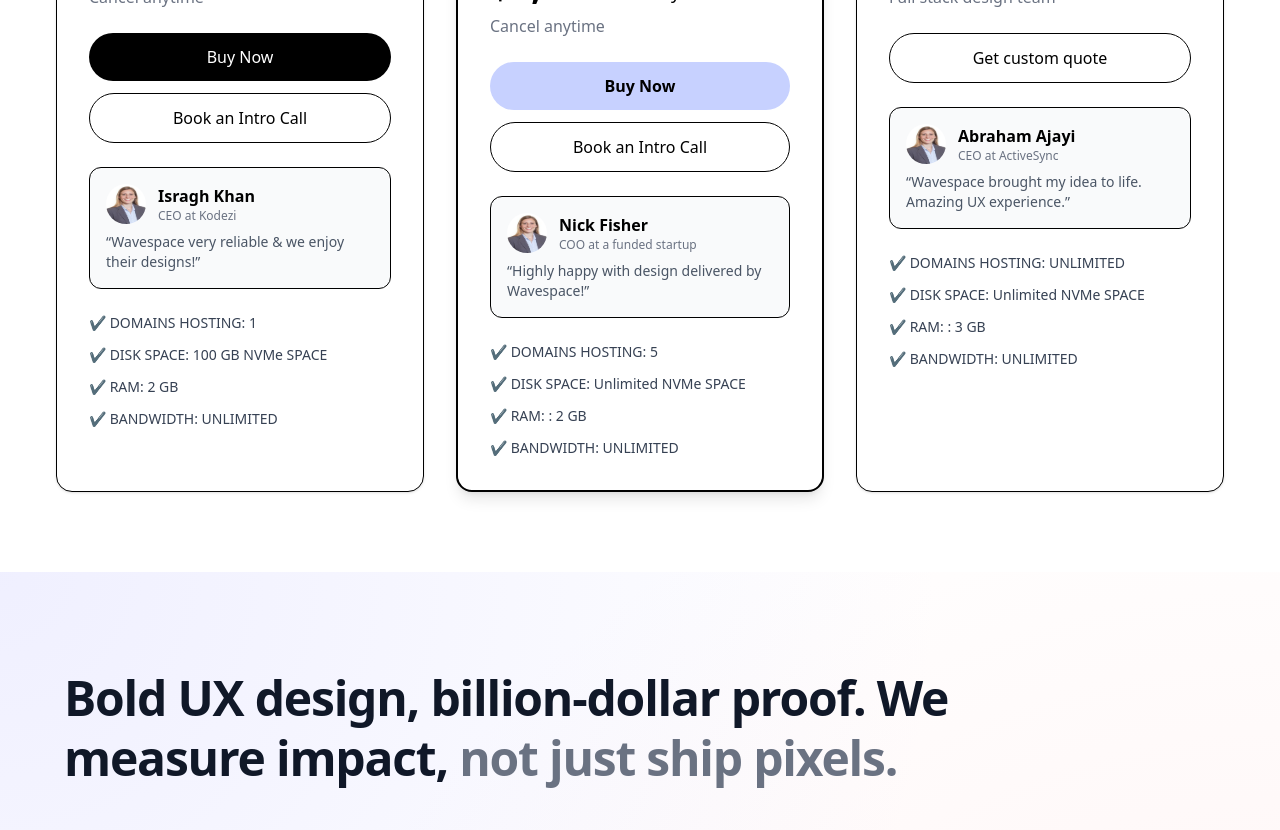
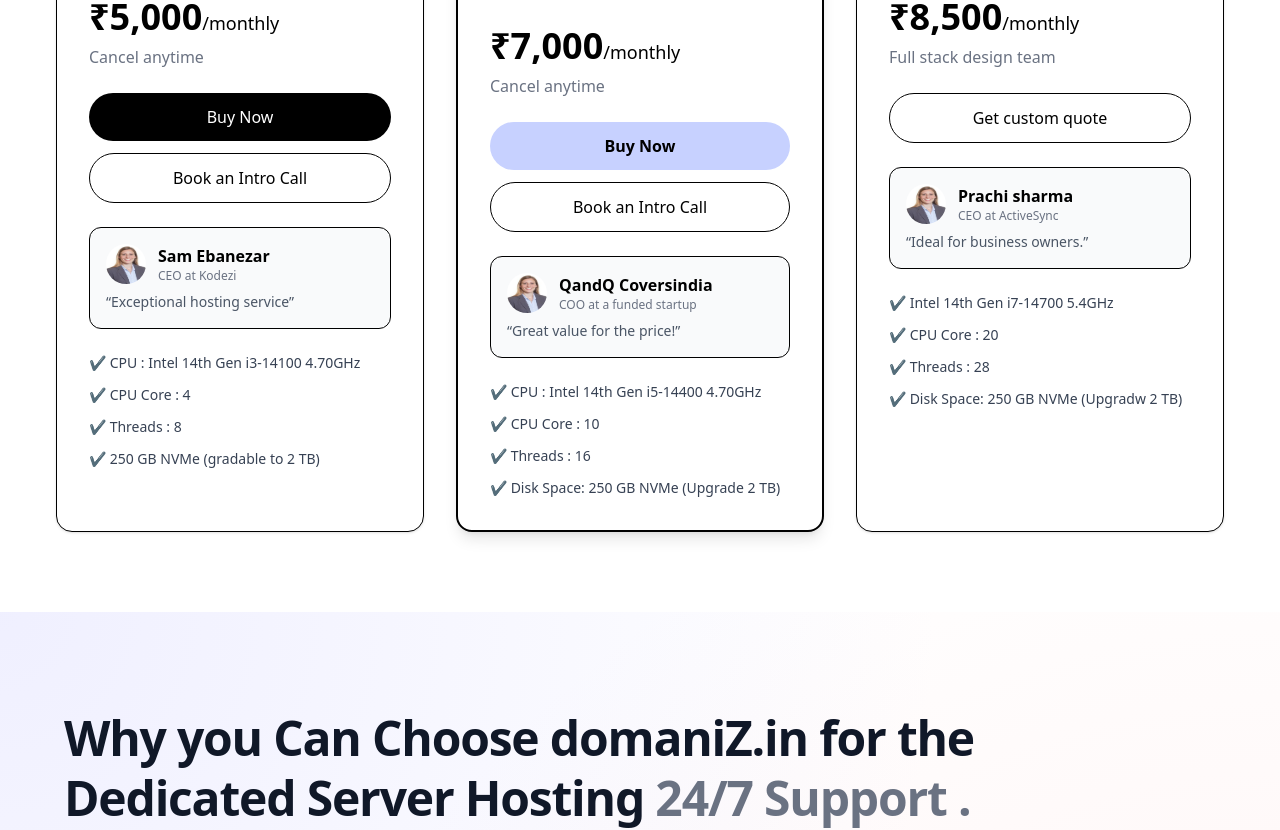
Before and after one commit to manvi59/hosting-annimated-site, a Next.js app: page / in a window 1280 px wide. Shown: the part 1300-2130 px from the top of the page. Built offline with nearby package versions, Linux system fonts and the light colour scheme.

Commit message:
updated the content

```diff
--- a/app/FAQSection.jsx
+++ b/app/FAQSection.jsx
@@ -2,24 +2,62 @@
 import { useState } from "react";
 import { ChevronDown, ChevronUp } from "lucide-react";
 
+
+
+// const faqs = [
+//   {
+//     q: "What is Linux web hosting?",
+//     a: "Linux web hosting can be simply described as a way of hosting any website on a service that uses the Linux operating system on the server. It is widely used for its open-source nature, extreme security measures, and flexibility."
+//   },
+//   {
+//     q: "What is cPanel?",
+//     a: "cPanel is a web hosting control panel that makes managing websites easy. Most Linux-based web hosting providers support cPanel."
+//   },
+//   {
+//     q: "What is SSL?",
+//     a: "SSL is a technology that secures an internet connection by encrypting data exchanged between a website and a browser."
+//   },
+//   {
+//     q: "What is FTP?",
+//     a: "FTP stands for File Transfer Protocol. It is used to transfer files to the server efficiently, saving time and effort."
+//   },
+//   {
+//     q: "Can I use WordPress or other popular CMS with Linux hosting?",
+//     a: "Yes, Linux web hosting is fully compatible with popular CMS platforms such as WordPress, Joomla, and Drupal."
+//   },
+//   {
+//     q: "What is MySQL?",
+//     a: "MySQL is an open-source database management system commonly used with Linux web hosting. It helps manage website-related data."
+//   },
+//   {
+//     q: "Which is the best Linux web hosting elements?",
+//     a: "Important factors include reliability (good uptime), responsive customer support, and essential features such as cPanel, MySQL, and SSL."
+//   }
+// ];
+
 const faqs = [
+
   {
-    q: "What are your focus areas as a UI/UX design agency?",
-    a: "We focus on creating visually stunning digital experiences that improve business growth, build trust, and unlock a great user experience.",
+    q: "What is the difference between  VPS, dedicated hosting?",
+    a: "Shared hosting is budget-friendly and shares resources with other users, VPS hosting offers dedicated virtual resources, and dedicated hosting provides an entire physical server for maximum performance."
   },
   {
-    q: "Why is UI/UX design important for your business growth?",
-    a: "Good UI/UX isn't just about making things pretty. It's about creating an experience that keeps your users happy, builds trust, and helps your business grow.",
+    q: "Is Linux hosting suitable for beginners?",
+    a: "Yes, Linux hosting is beginner-friendly, especially with control panels like cPanel or DirectAdmin, making website management simple and intuitive."
   },
   {
-    q: "How long does a typical project take?",
-    a: "Most projects take 2–6 weeks depending on complexity, revisions, and feedback cycles.",
+    q: "Do you provide free SSL certificates?",
+    a: "Yes, we offer free SSL certificates on all hosting plans to ensure your website's data remains encrypted and secure."
   },
   {
-    q: "Do you work with startups?",
-    a: "Yes! We’ve worked with startups, SaaS companies, enterprises, and tech-focused businesses globally.",
-  }
+    q: "Will my hosting support WordPress or other CMS platforms?",
+    a: "Absolutely. Our hosting is fully compatible with WordPress, Joomla, Drupal, and most popular CMS platforms."
+  },
+
+
 ];
+
+
 
 export default function FAQSection() {
   const [open, setOpen] = useState(null);
--- a/app/PriceSection.jsx
+++ b/app/PriceSection.jsx
@@ -71,13 +71,13 @@ export default function PriceSection() {
             {/* Text Content */}
             <div className="max-w-xl">
               <h1 className="text-5xl lg:text-6xl font-bold mb-6 leading-tight text-white">
-                AI Website Builder
-                <br /> Build Smarter
+                True Dedicated Servers
+                {/* <br /> Build Smarter */}
               </h1>
 
               <p className="text-white text-lg leading-relaxed mb-8">
-                Generate fully designed websites in seconds using advanced AI
-                tools — simple, clean, and incredibly fast.
+                Unlike other providers, No resource sharing, no virtualization, we provide you with true physical dedicated servers
+
               </p>
 
               <button className="px-10 py-4 bg-white hover:bg-white transition-all rounded-xl  text-lg font-semibold shadow-lg">
@@ -108,12 +108,11 @@ export default function PriceSection() {
             {/* Text content */}
             <div className="max-w-xl">
               <h1 className="text-5xl lg:text-6xl font-bold mb-6 text-[#0A1A44]">
-                Ultra-Fast Cloud Hosting
+                cPanel/Webuzo Panel
               </h1>
 
               <p className="text-gray-600 text-lg mb-8 leading-relaxed">
-                Enjoy blazing performance with NVMe cloud servers, top-tier
-                caching, and global content delivery for unstoppable speed.
+                Optionally you can opt for cPanel or Webuzo Panel at additional cost for easier management of your server.
               </p>
 
               <button className="px-10 py-4 bg-blue-600 hover:bg-blue-700 transition-all rounded-xl text-white text-lg shadow-lg">
@@ -142,11 +141,10 @@ export default function PriceSection() {
           <div className="relative z-10 container mx-auto px-10 lg:px-20 py-20 flex flex-col lg:flex-row items-center justify-between">
             <div className="max-w-xl">
               <h1 className="text-5xl lg:text-6xl font-bold text-white mb-6">
-                Advanced Security
+                Total Control
               </h1>
               <p className="text-gray-600 text-lg leading-relaxed mb-8 text-white">
-                Enjoy built-in DDoS protection, SSL, firewalls, and constant
-                monitoring for full-scale hosting security.
+               Full root/administrator access to your dedicated server allows you to customize configurations, install software, and manage security .
               </p>
 
               <button className="px-10 py-4 bg-white hover:bg-white  rounded-xl shadow-lg text-lg">
--- a/app/Testimonials.jsx
+++ b/app/Testimonials.jsx
@@ -7,37 +7,37 @@ export default function Testimonials() {
 
   const testimonials = [
     {
-      company: "Kodezi",
-      text: `“Wavespace very reliable at all times and we have enjoyed working & designs are truly impressive"`,
-      name: "Israqh Khan",
+      company: "Exceptional service",
+      text: `“ have been using Domainz.in for over a year, and I must say, they have been absolutely fantastic!... "`,
+      name: "Sam Ebanezar",
       role: "CEO",
       img: "https://randomuser.me/api/portraits/men/32.jpg",
     },
     {
-      company: "tournated",
-      text: `“Highly happy with a design delivered by Wavespace. Definitely will keep working with Wavespace. Great and quality smooth communication."`,
-      name: "Nick Fisher",
+      company: "Great value ",
+      text: `“eally Excellent service. Real-time support I am full satisfied with my domain and hosting services."`,
+      name: "QandQ Coversindia",
       role: "CEO",
       img: "https://randomuser.me/api/portraits/men/45.jpg",
     },
     {
-      company: "ActiveSync",
-      text: `“Wavespace brought my idea to life. Taken great care of my business & implement best user experience possible"`,
-      name: "Abraham Ajayi",
+      company: "Awesome service ",
+      text: `“Awesome service, support is excellent. The support team helped me in choosing the right plan"`,
+      name: "Aditya Jangid",
       role: "CEO",
       img: "https://randomuser.me/api/portraits/men/28.jpg",
     },
     {
-      company: "Luxara",
-      text: `“Very professional, top notch communication & absolute pleasure to work. Highly recommended!"`,
-      name: "Danny P",
+      company: "Excellent support",
+      text: `“Its a great experience with Domainz.in, more appreciable part is customer support!"`,
+      name: "Sumeet Dalal",
       role: "Director of Sales",
       img: "https://randomuser.me/api/portraits/men/55.jpg",
     },
     {
-      company: "HBIT App",
-      text: `“Wavespace delivered stunning and professional mobile design quickly. Highly recommend their excellent work!"`,
-      name: "Mark Gawlyk",
+      company: "Ideal for business owners",
+      text: `“Best support service 24/7 available on call,Happy with service,New plans r too good n ...."`,
+      name: "Prachi sharma",
       role: "Co-founder & CTO",
       img: "https://randomuser.me/api/portraits/men/67.jpg",
     },
--- a/app/page.tsx
+++ b/app/page.tsx
@@ -337,8 +337,11 @@ useEffect(() => {
           <p className="text-[#9CA3AF] text-lg mb-3">Web Hosting India</p>
 
           <h1 className="text-4xl md:text-5xl font-bold leading-tight mb-6">
-            Get 80% Off + Free <br />
-            Domain + 3 Months Free
+            {/* Get 80% Off + Free <br />
+            Domain + 3 Months Free */}
+           99.99% Uptime + Free <br />
+            Domain + 20-days
+Free Trial
           </h1>
 
           <ul className="space-y-4 text-lg">
@@ -353,7 +356,7 @@ useEffect(() => {
             </li>
           </ul>
 
-          <p className="text-4xl font-bold mt-10">₹129.00 <span className="text-lg">/mo</span></p>
+          <p className="text-4xl font-bold mt-10">₹5,000 <span className="text-lg">/mo</span></p>
 
           <p className="text-gray-300 mt-4">Offer ends soon</p>
 
@@ -390,11 +393,12 @@ useEffect(() => {
             bg-gradient-to-br from-white to-[#6E40FF] text-center drop-shadow-2xl"
 
             >
-            80<span className="text-5xl align-top">%</span>
+            99
+ <span className="text-5xl align-top">%</span>
           </h1>
 
           <p className="text-center text-3xl mt-[-20px] font-semibold tracking-wider">
-            OFF
+           Uptime
           </p>
 
           {/* COUNTDOWN */}
@@ -472,7 +476,7 @@ useEffect(() => {
             </p>
 
             <h3 className="text-4xl font-bold mb-2">
-              $2,200<span className="text-lg font-medium">/monthly</span>
+              ₹5,000<span className="text-lg font-medium">/monthly</span>
             </h3>
             <p className="text-gray-500 mb-6">Cancel anytime</p>
 
@@ -488,21 +492,22 @@ useEffect(() => {
               <div className="flex items-center gap-3 mb-2">
                 <img src="/profile.jpg" className="w-10 h-10 rounded-full" />
                 <div>
-                  <p className="font-semibold">Isragh Khan</p>
+                  <p className="font-semibold">Sam Ebanezar</p>
                   <p className="text-xs text-gray-500">CEO at Kodezi</p>
                 </div>
               </div>
               <p className="text-gray-600 text-sm">
-                “Wavespace very reliable & we enjoy their designs!”
+                “Exceptional hosting service”
               </p>
             </div>
 
             {/* Features */}
             <ul className="mt-6 space-y-3 text-gray-700 text-sm">
-              <li>✔ DOMAINS HOSTING: 1</li>
-              <li>✔ DISK SPACE: 100 GB NVMe SPACE</li>
-              <li>✔ RAM: 2 GB</li>
-              <li>✔ BANDWIDTH: UNLIMITED</li>
+              <li>✔ CPU : Intel 14th Gen i3-14100 4.70GHz</li>
+              <li>✔ CPU Core : 4 </li>
+              <li>✔ Threads : 8 </li>
+              <li>✔   250 GB NVMe
+(gradable to 2 TB)</li>
             </ul>
           </div>
 
@@ -518,7 +523,7 @@ useEffect(() => {
             </p>
 
             <h3 className="text-4xl font-bold mb-2">
-              $4,400<span className="text-lg font-medium">/monthly</span>
+              ₹7,000<span className="text-lg font-medium">/monthly</span>
             </h3>
             <p className="text-gray-500 mb-6">Cancel anytime</p>
 
@@ -534,23 +539,24 @@ useEffect(() => {
               <div className="flex items-center gap-3 mb-2">
                 <img src="/profile.jpg" className="w-10 h-10 rounded-full" />
                 <div>
-                  <p className="font-semibold">Nick Fisher</p>
+                  <p className="font-semibold">QandQ Coversindia</p>
                   <p className="text-xs text-gray-500">
                     COO at a funded startup
                   </p>
                 </div>
               </div>
               <p className="text-gray-600 text-sm">
-                “Highly happy with design delivered by Wavespace!”
+                “Great value for the price!”
               </p>
             </div>
 
             {/* Features */}
             <ul className="mt-6 space-y-3 text-gray-700 text-sm">
-              <li>✔ DOMAINS HOSTING: 5</li>
-              <li>✔ DISK SPACE: Unlimited NVMe SPACE</li>
-              <li>✔ RAM: : 2 GB</li>
-              <li>✔ BANDWIDTH: UNLIMITED</li>
+              <li>✔ CPU : Intel 14th Gen i5-14400 4.70GHz</li>
+              <li>✔ CPU Core : 10 </li>
+              <li>✔ Threads : 16</li>
+              <li>✔ Disk Space: 250 GB NVMe
+(Upgrade 2 TB)</li>
             </ul>
           </div>
 
@@ -562,7 +568,10 @@ useEffect(() => {
               projects.
             </p>
 
-            <h3 className="text-4xl font-bold mb-2">Custom Project</h3>
+            {/* <h3 className="text-4xl font-bold mb-2">Custom Project</h3> */}
+              <h3 className="text-4xl font-bold mb-2">
+              ₹8,500<span className="text-lg font-medium">/monthly</span>
+            </h3>
             <p className="text-gray-500 mb-6">Full stack design team</p>
 
             <button className="w-full border py-3 rounded-full bg-white">
@@ -574,21 +583,22 @@ useEffect(() => {
               <div className="flex items-center gap-3 mb-2">
                 <img src="/profile.jpg" className="w-10 h-10 rounded-full" />
                 <div>
-                  <p className="font-semibold">Abraham Ajayi</p>
+                  <p className="font-semibold">Prachi sharma</p>
                   <p className="text-xs text-gray-500">CEO at ActiveSync</p>
                 </div>
               </div>
               <p className="text-gray-600 text-sm">
-                “Wavespace brought my idea to life. Amazing UX experience.”
+                “Ideal for business owners.”
               </p>
             </div>
 
             {/* Features */}
             <ul className="mt-6 space-y-3 text-gray-700 text-sm">
-              <li>✔ DOMAINS HOSTING: UNLIMITED</li>
-              <li>✔ DISK SPACE: Unlimited NVMe SPACE</li>
-              <li>✔ RAM: : 3 GB</li>
-              <li>✔ BANDWIDTH: UNLIMITED</li>
+              <li>✔ Intel 14th Gen i7-14700 5.4GHz</li>
+              <li>✔ CPU Core : 20 </li>
+              <li>✔ Threads : 28 </li>
+              <li>✔ Disk Space: 250 GB NVMe
+      (Upgradw 2 TB)</li>
             </ul>
           </div>
         </div>
@@ -712,9 +722,10 @@ useEffect(() => {
   <div className="relative max-w-7xl mx-auto">
     {/* Heading */}
     <h1 className="text-4xl md:text-5xl font-semibold leading-tight text-gray-900 mb-16 tracking-tight">
-      Bold UX design, billion-dollar proof. We <br />
-      measure impact,{" "}
-      <span className="text-gray-500">not just ship pixels.</span>
+      {/* Bold UX design, billion-dollar proof. We <br />
+      measure impact,{" "} */}
+      Why you Can Choose domaniZ.in for the Dedicated Server Hosting
+      <span className="text-gray-500"> 24/7 Support .</span>
     </h1>
 
     {/* Stats Grid */}
@@ -1028,28 +1039,28 @@ useEffect(() => {
         <div className="grid grid-cols-1 sm:grid-cols-2 lg:grid-cols-3 gap-8 h-150">
           {[
             {
-              title: "100% Dedicated CPU Cores",
-              desc: "No shared resources. Your CPU power is fully reserved for your workload.",
+              title: "Latest Hardware",
+              desc: "Our Dedicated Servers come equipped with the latest hardware components, ensuring optimal performance, reliability.  ",
               img:"https://img.freepik.com/free-vector/gradient-data-logo-template_23-2149203399.jpg"
             },
             {
-              title: "High-Clock Speed Processors",
-              desc: "Optimized for databases, real-time apps, and computation-heavy workloads.",
+              title: "No Setup fee",
+              desc: "No additonal Setup Costs, just pay for a month and get your Dedicated Server ready.",
               img:"https://img.freepik.com/free-vector/creative-data-logo-template_23-2149212796.jpg",
             },
             {
-              title: "NVMe SSD Storage",
-              desc: "Ultra-fast NVMe helps ensure lightning-fast read/write speed.",
+              title: "NVMe Storage",
+              desc: "NVMe (Non-Volatile Memory Express), unlike traditional Hard drives, has a faster connectivity with storage device.",
               img:"https://img.freepik.com/premium-vector/creative-logo-design-technology-company-vector-illustration_1253202-17551.jpg",
             },
             {
-              title: "DDOS + WAF Security",
-              desc: "Enterprise-grade protection against threats & attacks.",
+              title: "No Upfront Long term commitment",
+              desc: "Having doubts? Just pay for a month and experience our dedicated server hosting without any long-term commitment. ",
               img:"https://img.freepik.com/premium-vector/cloud-server-logo-icon-design-illustration_106546-1715.jpg",
             },
             {
-              title: "Unlimited Bandwidth",
-              desc: "No throttling. Perfect for large-scale users and expandable applications.",
+              title: "7 Days Money back",
+              desc: "If you are not satisfied with our dedicated server hosting services within the first 7 days",
               img:"https://img.freepik.com/premium-vector/logo-design-featuring-stack-books-symbolizing-knowledge-education-learning-company-generate-minimalist-sleek-design-brows-plug_585735-34203.jpg",
             },
             {
```
